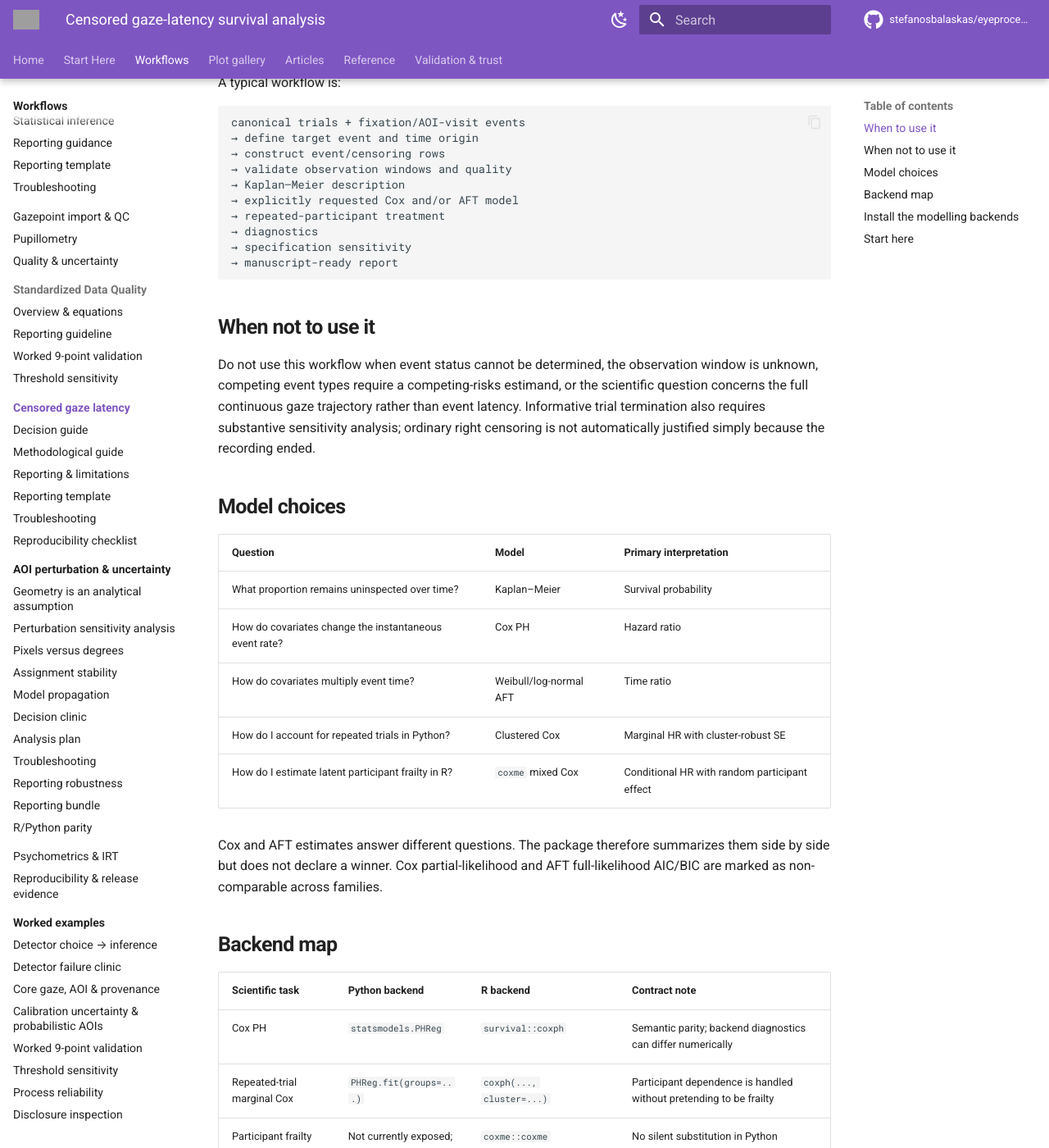
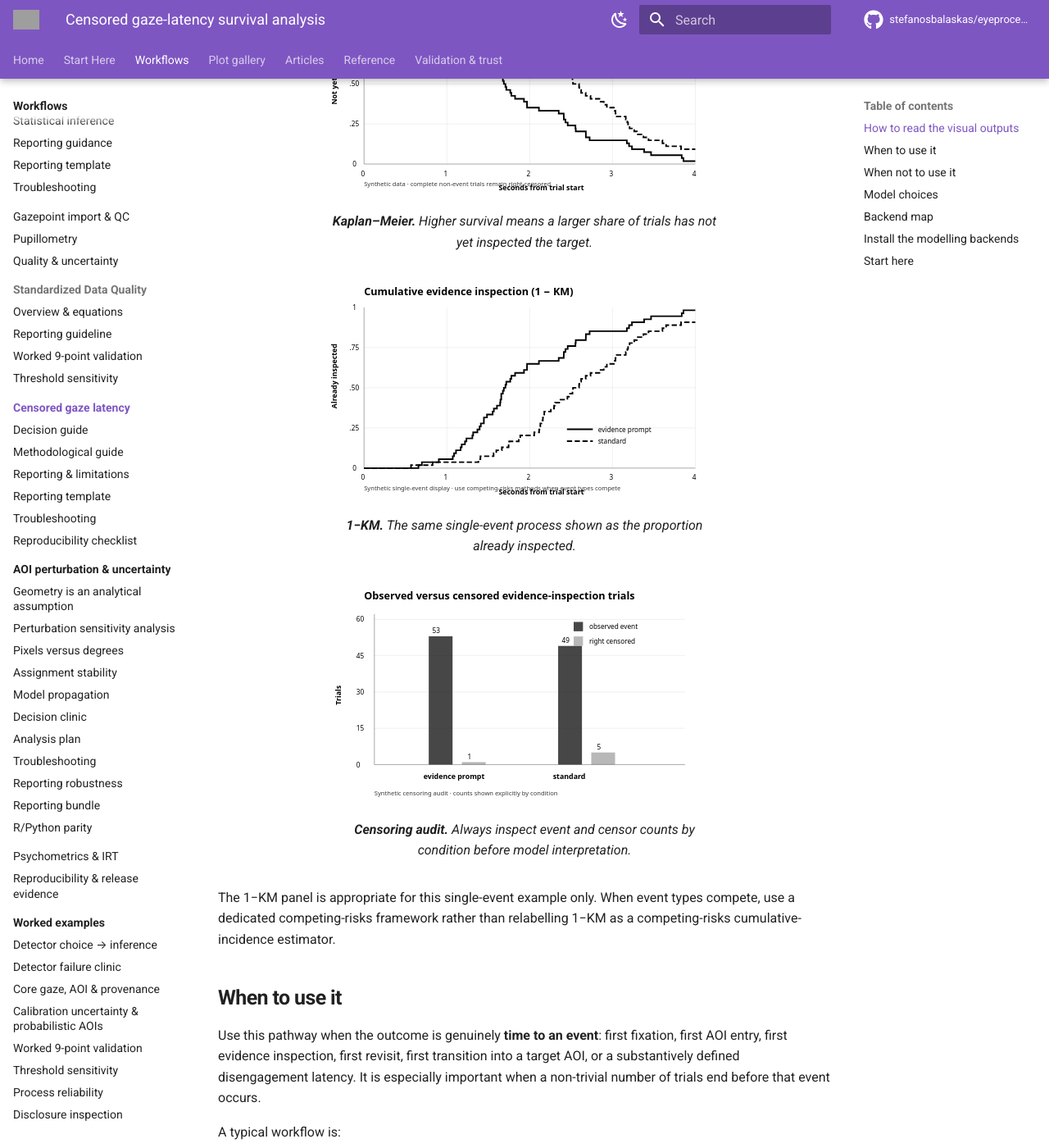
Before and after one commit to stefanosbalaskas/eyeprocesspy, an MkDocs documentation site: the page built from docs/methods/gaze-survival/index.md, in a window 1280 px wide and 1400 px high, scrolled down 1185 px. Shown: the whole window at 82% size. Built offline with MkDocs 1.6.1 and Material for MkDocs 9.7.7, drawn with Linux system fonts in a browser that asks for light colours; comment, search, counter and statistics services are not loaded; some of the changed text lies outside the part shown; grey boxes are pictures that could not be loaded.

Commit message:
docs: add survival visual interpretation guide

```diff
--- a/docs/methods/gaze-survival/index.md
+++ b/docs/methods/gaze-survival/index.md
@@ -25,6 +25,29 @@ title: Censored gaze-latency survival analysis
 </div>
 
 ![Kaplan–Meier curves for the synthetic disclosure-inspection example](../../assets/gaze-survival/km-disclosure.svg)
+
+## How to read the visual outputs
+
+<div class="ep-gallery" markdown>
+
+<figure>
+  <img src="../../assets/gaze-survival/km-evidence-verification.svg" alt="Kaplan–Meier evidence-verification curves">
+  <figcaption><strong>Kaplan–Meier.</strong> Higher survival means a larger share of trials has not yet inspected the target.</figcaption>
+</figure>
+
+<figure>
+  <img src="../../assets/gaze-survival/event-incidence-verification.svg" alt="One minus Kaplan-Meier evidence-verification curves">
+  <figcaption><strong>1−KM.</strong> The same single-event process shown as the proportion already inspected.</figcaption>
+</figure>
+
+<figure>
+  <img src="../../assets/gaze-survival/censoring-audit-verification.svg" alt="Event and censor counts by condition">
+  <figcaption><strong>Censoring audit.</strong> Always inspect event and censor counts by condition before model interpretation.</figcaption>
+</figure>
+
+</div>
+
+The 1−KM panel is appropriate for this single-event example only. When event types compete, use a dedicated competing-risks framework rather than relabelling 1−KM as a competing-risks cumulative-incidence estimator.
 
 ## When to use it
 
```
